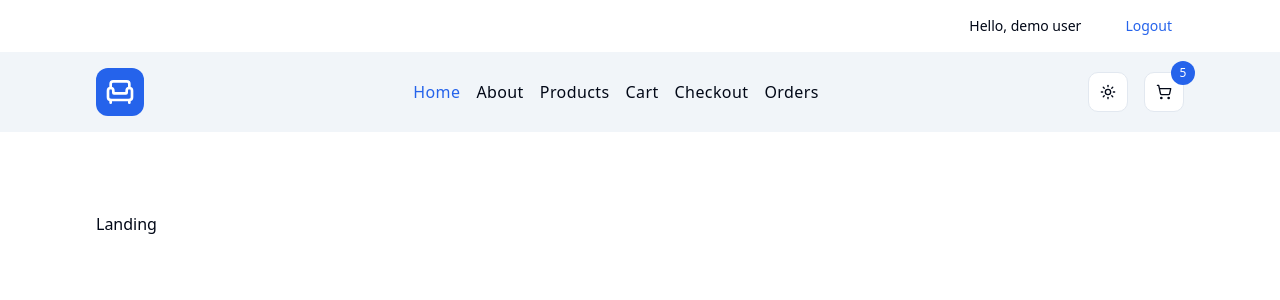
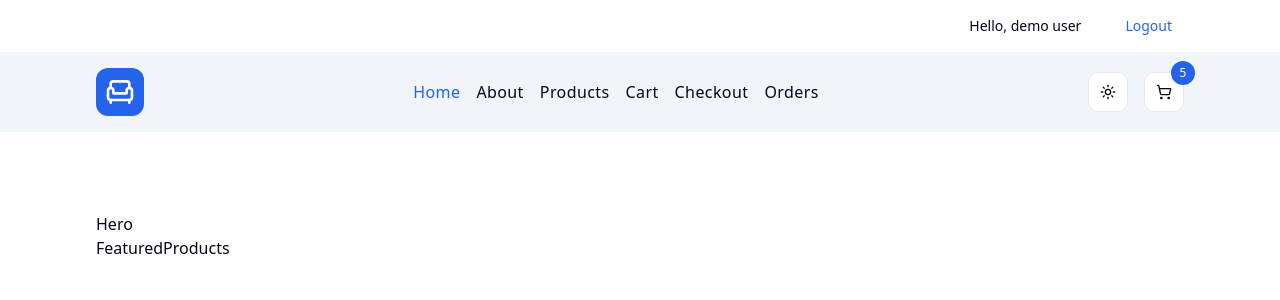
Before and after one commit to alirlikh/store, a React (Vite) app: page / in a window 1280 px wide. Shown: the top 300 px of the page. Built offline with nearby package versions, Linux system fonts and the light colour scheme.

Commit message:
feat : add some components

```diff
--- /dev/null
+++ b/src/components/FeaturedProducts.tsx
@@ -0,0 +1,4 @@
+const FeaturedProducts = () => {
+  return <div>FeaturedProducts</div>
+}
+export default FeaturedProducts
--- /dev/null
+++ b/src/components/Hero.tsx
@@ -0,0 +1,4 @@
+const Hero = () => {
+  return <div>Hero</div>
+}
+export default Hero
--- /dev/null
+++ b/src/components/HeroCarousel.tsx
@@ -0,0 +1,4 @@
+const HeroCarousel = () => {
+  return <div>HeroCarousel</div>
+}
+export default HeroCarousel
--- /dev/null
+++ b/src/components/ProductsGrid.tsx
@@ -0,0 +1,4 @@
+const ProductsGrid = () => {
+  return <div>ProductsGrid</div>
+}
+export default ProductsGrid
--- /dev/null
+++ b/src/components/SectionTitle.tsx
@@ -0,0 +1,4 @@
+const SectionTitle = () => {
+  return <div>SectionTitle</div>
+}
+export default SectionTitle
--- a/src/components/index.ts
+++ b/src/components/index.ts
@@ -6,3 +6,8 @@ export { default as NavLinks } from "./NavLinks"
 export { default as LinksDropdown } from "./LinksDropdown"
 export { default as CartButton } from "./CartButton"
 export { default as ErrorElement } from "./ErrorElement"
+export { default as Hero } from "./Hero"
+export { default as ProductsGrid } from "./ProductsGrid"
+export { default as SectionTitle } from "./SectionTitle"
+export { default as HeroCarousel } from "./HeroCarousel"
+export { default as FeaturedProducts } from "./FeaturedProducts"
--- a/src/pages/Landing.tsx
+++ b/src/pages/Landing.tsx
@@ -1,8 +1,12 @@
-import React from 'react'
+import { FeaturedProducts } from "@/components"
+import { Hero } from "@/components"
 
 const Landing = () => {
   return (
-    <div>Landing</div>
+    <>
+      <Hero />
+      <FeaturedProducts />
+    </>
   )
 }
 
```
